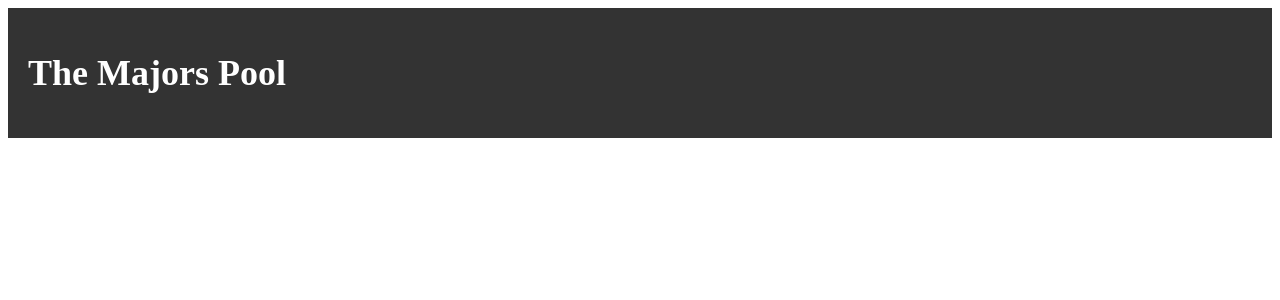
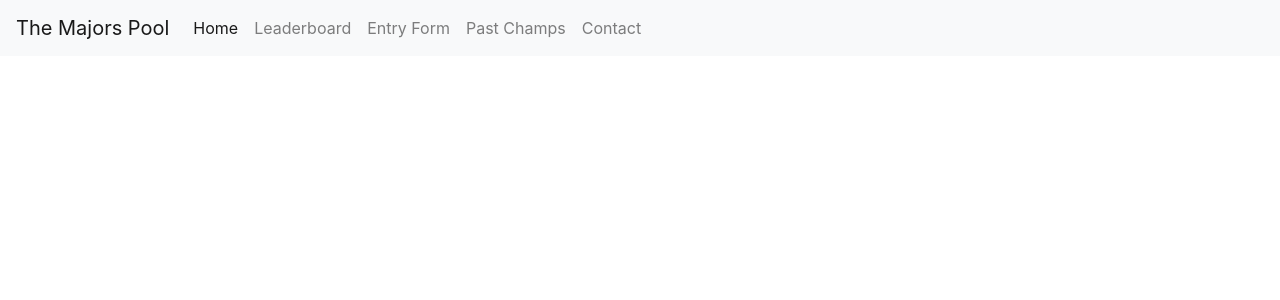
Before and after one commit to Mrcarnj/Test1, a PHP site: page / in a window 1280 px wide. Shown: the top 300 px of the page. Run offline with PHP 8.4, Linux system fonts and the light colour scheme.

Commit message:
updated nav bar with bootsrap

```diff
--- a/index.php
+++ b/index.php
@@ -4,21 +4,40 @@
     <meta charset="UTF-8">
     <meta http-equiv="X-UA-Compatible" content="IE=edge">
     <meta name="viewport" content="width=device-width, initial-scale=1.0">
-    <link rel="stylesheet" type="text/css" href="style.css">
+    <!-- Link to the Bootstrap CSS file -->
+    <link rel="stylesheet" href="https://stackpath.bootstrapcdn.com/bootstrap/4.5.2/css/bootstrap.min.css" integrity="sha384-JcKb8q3iqJ61gNV9KGb8thSsNjpSL0n8PARn9HuZOnIxN0hoP+VmmDGMN5t9UJ0Z" crossorigin="anonymous">
+
+    <!-- Link to the Bootstrap JavaScript file -->
+    <script src="https://stackpath.bootstrapcdn.com/bootstrap/4.5.2/js/bootstrap.min.js" integrity="sha384-B4gt1jrGC7Jh4AgTPSdUtOBvfO8shuf57BaghqFfPlYxofvL8/KUEfYiJOMMV+rV" crossorigin="anonymous"></script>
+
     <title>The Majors Pool</title>
 </head>
 <body>
-<header>
-    <h1>The Majors Pool</h1>
-  </header>
-  <nav>
-    <ul>
-      <li><a href="#">Home</a></li>
-      <li><a href="#">Full Leaderboard</a></li>
-      <li><a href="#">Entry Form</a></li>
-      <li><a href="#">Past Champions</a></li>
-      <li><a href="#">Contact</a></li>
+  <nav class="navbar navbar-expand-lg navbar-light bg-light">
+  <a class="navbar-brand" href="#">The Majors Pool</a>
+  <button class="navbar-toggler" type="button" data-toggle="collapse" data-target="#navbarNav" aria-controls="navbarNav" aria-expanded="false" aria-label="Toggle navigation">
+    <span class="navbar-toggler-icon"></span>
+  </button>
+  <div class="collapse navbar-collapse" id="navbarNav">
+    <ul class="navbar-nav">
+      <li class="nav-item active">
+        <a class="nav-link" href="#">Home</a>
+      </li>
+      <li class="nav-item">
+        <a class="nav-link" href="#">Leaderboard</a>
+      </li>
+      <li class="nav-item">
+        <a class="nav-link" href="#">Entry Form</a>
+      </li>
+      <li class="nav-item">
+        <a class="nav-link" href="#">Past Champs</a>
+      </li>
+      <li class="nav-item">
+        <a class="nav-link" href="#">Contact</a>
+      </li>
     </ul>
-  </nav>
+  </div>
+</nav>
+
 </body>
 </html>
--- a/style.css
+++ b/style.css
@@ -1,6 +1,7 @@
 /* Mobile-first styles */
 body {
     font-size: 16px;
+    background-color: #808080;
   }
 
   header {
@@ -11,7 +12,9 @@ body {
   }
 
   nav {
-    display: block;
+    float: right;
+    display: flex;
+    align-items: center;
   }
 
   nav ul {
```
